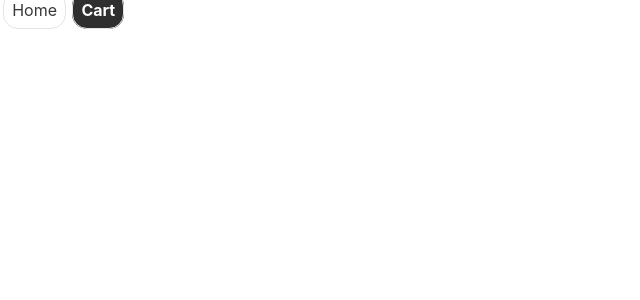
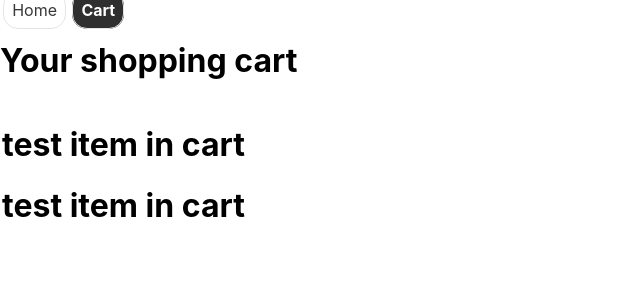
Before and after one commit to mr-robak/webshop-project-codaisseur, a React (Create React App) app: page /cart in a window 1280 px wide. Shown: the top 300 px of the page, without its empty margins (0-640 px from the left). Built offline with nearby package versions, Linux system fonts and the light colour scheme.

Commit message:
added route

```diff
--- a/src/App.js
+++ b/src/App.js
@@ -12,6 +12,7 @@ export default function App() {
       <Switch>
         {/* more pages to be added here later */}
         <Route exact path="/" component={HomePage} />
+        <Route path="/cart" component={Cart} />
       </Switch>
     </div>
   );
--- a/src/components/ItemInCart.js
+++ b/src/components/ItemInCart.js
@@ -1,12 +1,17 @@
 import React from "react";
+import { useSelector } from "react-redux";
+import { selectProductById } from "../store/products/selectors";
 
 export default function ItemInCart(props) {
+  const productDetails = useSelector(selectProductById(parseInt(props.id)));
+  console.log(productDetails);
   return (
-    <tr>
-      <td>{props.name}</td>
-      <td>{props.amount}</td>
-      <td>{props.price}</td>
-      <td>{props.price * props.amount}</td>
-    </tr>
+    <h1>test item in cart </h1>
+    // <tr>
+    //   <td>{props.name}</td>
+    //   <td>{props.amount}</td>
+    //   <td>{props.price}</td>
+    //   <td>{props.price * props.amount}</td>
+    // </tr>
   );
 }
--- a/src/pages/Cart.js
+++ b/src/pages/Cart.js
@@ -2,6 +2,7 @@ import React from "react";
 import { useSelector } from "react-redux";
 import { selectItemsInCart } from "../store/cart/selectors";
 import ItemInCart from "../components/ItemInCart";
+import { selectProductById } from "../store/products/selectors";
 
 /* TO-DO
 [] list items in html table, one row per item, with the following columns
@@ -17,15 +18,15 @@ import ItemInCart from "../components/ItemInCart";
 export default function Cart() {
   //all items in cart
   const items = useSelector(selectItemsInCart);
-  //get product info
-  const productDetails = items.map((item) => {
-    const id = parseInt(item.ProdId);
-  });
-
+  console.log("items", items);
   return (
     <div>
       <h1>Your shopping cart</h1>
-      <table></table>
+      <table>
+        {items.map((item) => {
+          return <ItemInCart id={parseInt(item.id)} />;
+        })}
+      </table>
     </div>
   );
 }
--- a/src/store/cart/reducer.js
+++ b/src/store/cart/reducer.js
@@ -1,7 +1,6 @@
 const initialState = [
   { prodId: "1", amount: 3 },
   { prodId: "2", amount: 1 },
-  { prodId: "3", amount: 1 },
 ];
 
 /*
```
